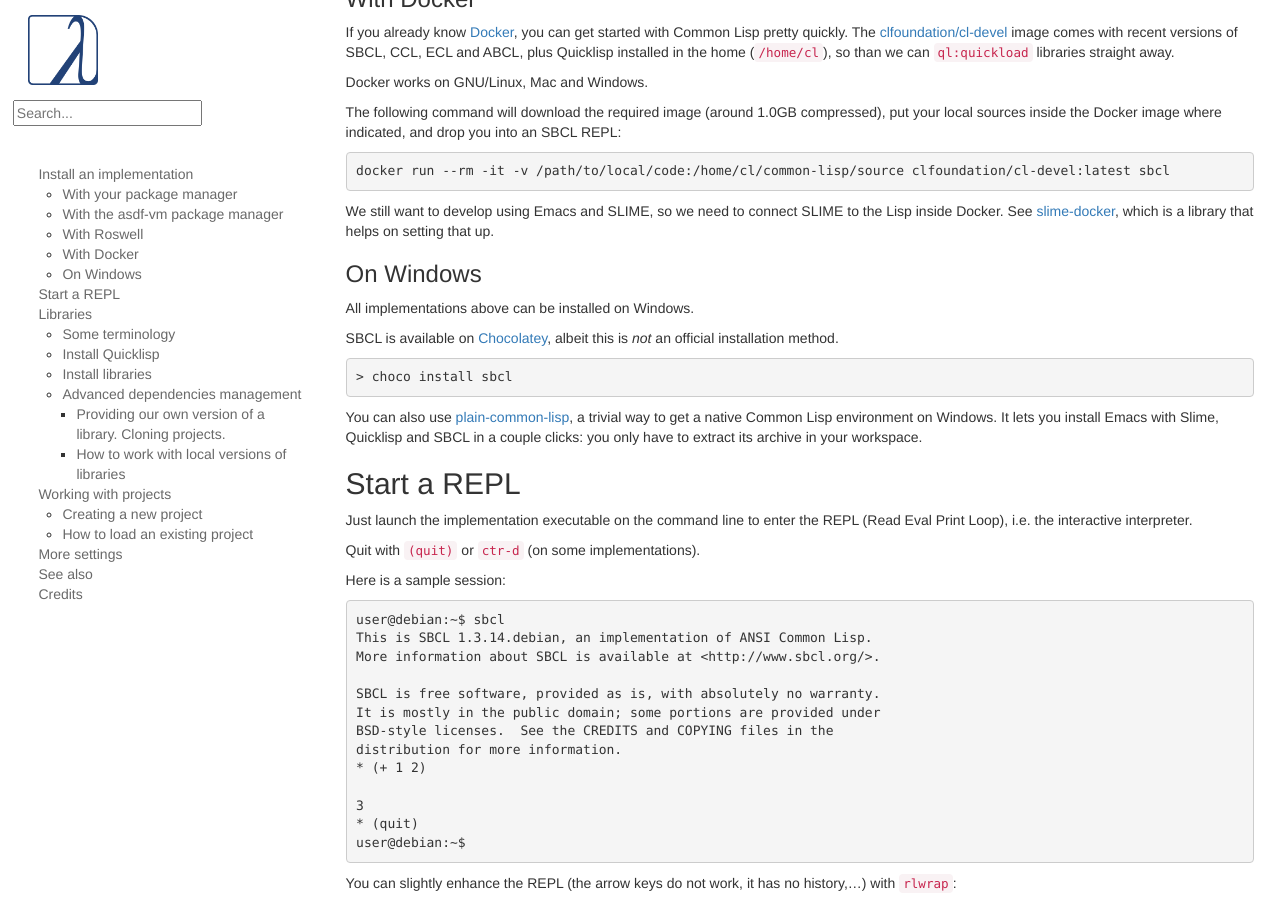
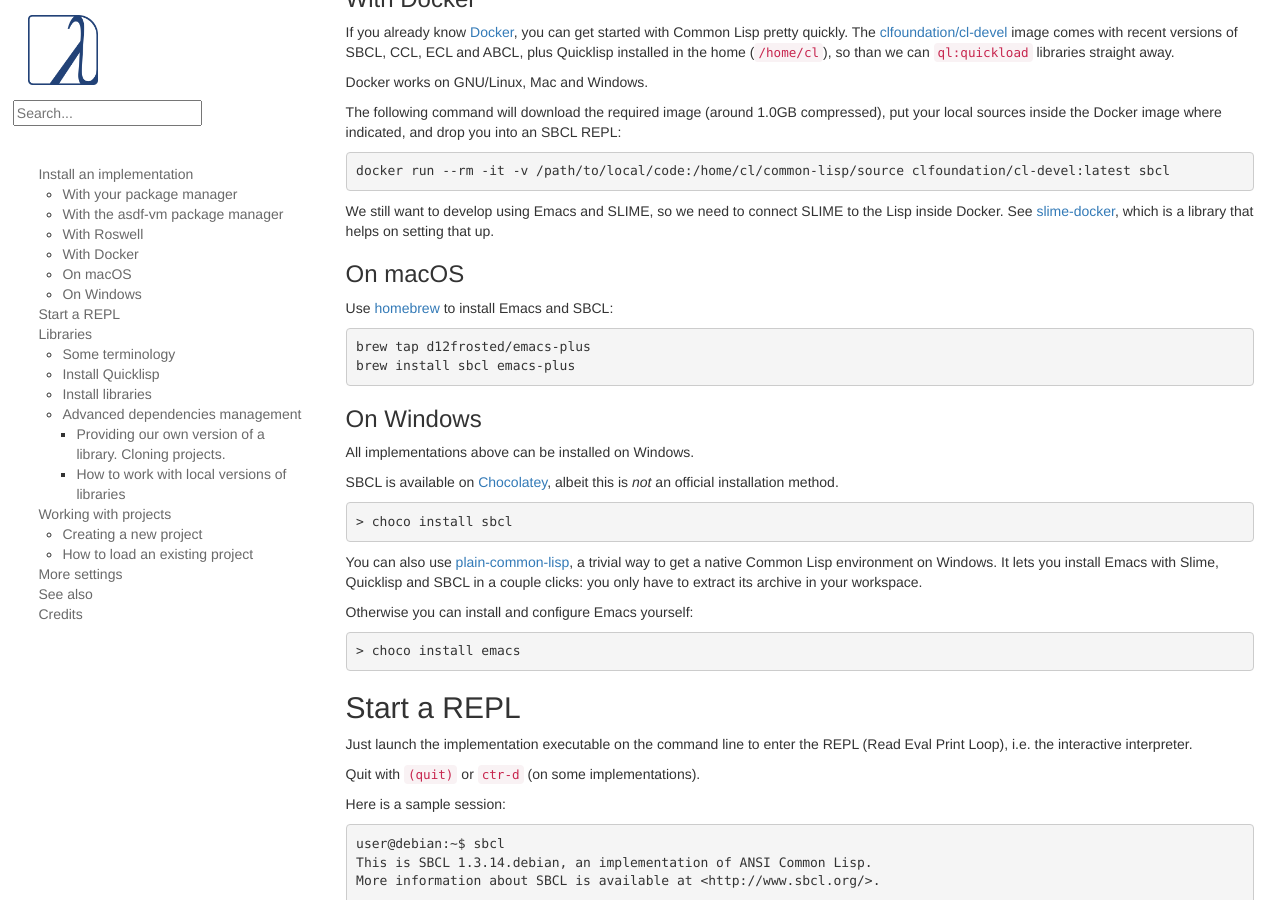
Before and after one commit to LispCookbook/cl-cookbook, a Jekyll site: the page built from getting-started.md, in a window 1280 px wide and 900 px high, scrolled down 1249 px. Built offline with Jekyll 4.4.1, drawn with Linux system fonts in a browser that asks for light colours.

Commit message:
Added slight improvements for macOS & Windows
On how to install Emacs with their respective package managers

````diff
--- a/getting-started.md
+++ b/getting-started.md
@@ -85,6 +85,14 @@
 [slime-docker](https://gitlab.common-lisp.net/cl-docker-images/slime-docker),
 which is a library that helps on setting that up.
 
+### On macOS
+
+Use [homebrew](https://brew.sh) to install Emacs and SBCL:
+
+```shell
+brew tap d12frosted/emacs-plus
+brew install sbcl emacs-plus
+```
 
 ### On Windows
 
@@ -101,6 +109,10 @@
 a trivial way to get a native Common Lisp environment on Windows. It
 lets you install Emacs with Slime, Quicklisp and SBCL in a couple
 clicks: you only have to extract its archive in your workspace.
+
+Otherwise you can install and configure Emacs yourself:
+
+    > choco install emacs
 
 
 ## Start a REPL
````
